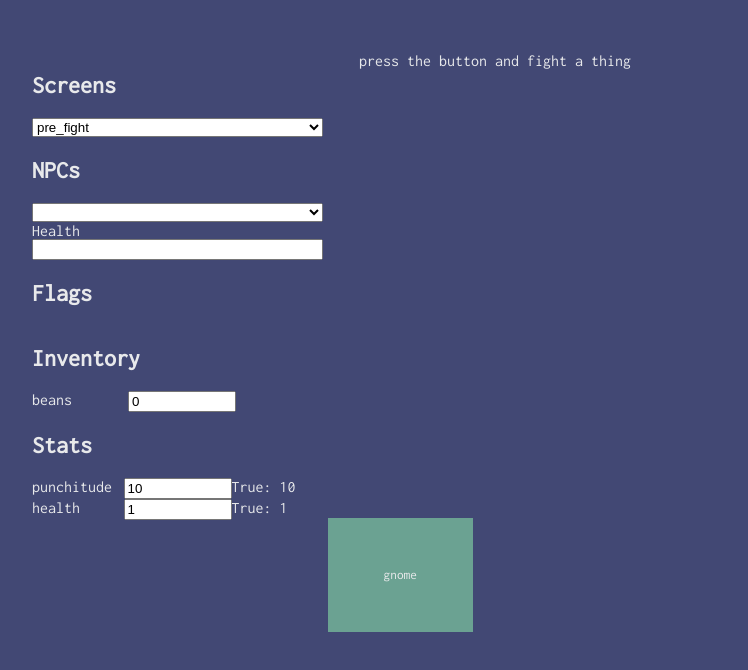
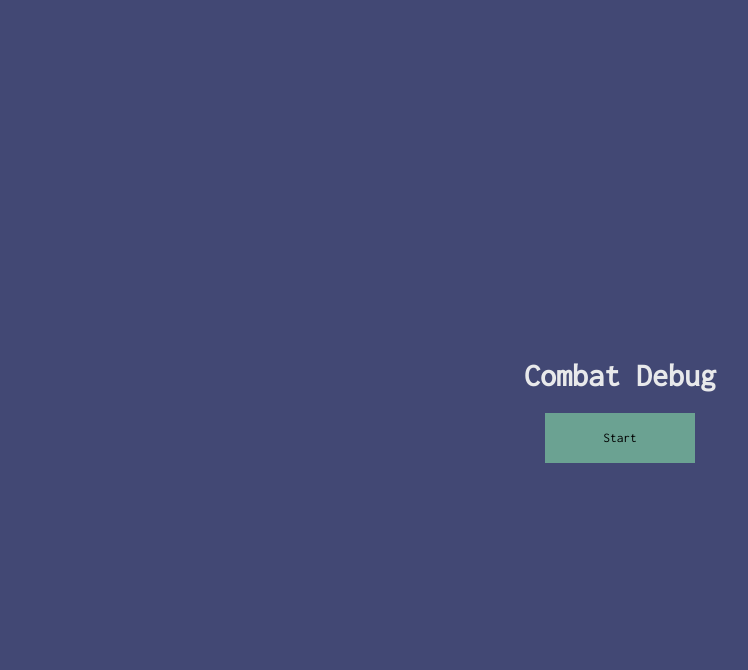
Before and after one commit to TrentWest7190/atheneum, a Vue app: page / in a window 1280 px wide. Shown: the top 670 px of the page, without its empty margins (20-768 px from the left). Built offline with nearby package versions, Linux system fonts and the light colour scheme.

Commit message:
added launch screen

```diff
--- a/src/App.vue
+++ b/src/App.vue
@@ -1,15 +1,19 @@
 <template>
-  <div id="app-container" class="full-height row-flex">
+  <div v-if="launchScreen" id="launch-screen" class="full-height col-flex">
+    <h1>{{Story.config.storyName}}</h1>
+    <button id="start-button" @click="launchScreen = false">Start</button>
+  </div>
+  <div v-else id="app-container" class="full-height row-flex">
     <div class="bordered-box full-height col-md-3">
-      <debug-view class=" bordered-box full-height" :Story="Story" :Player="Player"></debug-view>
+      <debug-view class=" bordered-box full-height game-panel padding-container" :Story="Story" :Player="Player"></debug-view>
     </div>
     <div class="bordered-box col-flex full-height col-md-6">
-      <text-view class="bordered-box col-md-8 text-view" :textArray="paragraphs" :hasMoreParagraphs="Player.additionalParagraphs.length > 0"></text-view>
+      <text-view class="bordered-box col-md-8 text-view game-panel" :textArray="paragraphs" :hasMoreParagraphs="Player.additionalParagraphs.length > 0"></text-view>
       <button-view v-if="buttons" class="bordered-box col-md-4" :buttonArray="buttons" :inCombat="inCombat" @replaceButtons="replaceButtons" @enemyTurn="enemyTurn" @clearAddtParas="Player.additionalParagraphs = []"></button-view>
       <input v-else class="bordered-box col-md-4 main-input" placeholder="Click here to type" @keyup.enter="scene.input.callback($event.target.value)">
     </div>
     <div class="bordered-box full-height col-md-3">
-      <inventory-view class="bordered-box full-height" :Story="Story" :Player="Player"></inventory-view>
+      <inventory-view class="bordered-box full-height game-panel" :Story="Story" :Player="Player"></inventory-view>
     </div>
   </div>
 </template>
@@ -32,6 +36,12 @@ export default {
     ButtonView,
     DebugView,
     InventoryView
+  },
+
+  data () {
+    return {
+      launchScreen: true
+    }
   },
 
   computed: {
@@ -109,6 +119,7 @@ body, html {
   margin: 0px;
   font-family: 'Inconsolata', monospace;
   color: var(--lightest);
+  background-color: var(--primary1);
 }
 
 .main-input {
@@ -121,7 +132,24 @@ body, html {
 #app-container {
   box-sizing: border-box;
   padding: 50px;
-  background-color: var(--primary1)
+}
+
+#start-button {
+  font-family: 'Inconsolata', monospace;
+  background-color: var(--primary2);
+  border: none;
+  width: 150px;
+  height: 50px;
+}
+
+#launch-screen {
+  justify-content: center;
+  align-items: center;
+}
+
+.game-panel {
+  background-color: var(--primary2);
+  border-radius: 20px;
 }
 
 .text-view {
@@ -166,4 +194,9 @@ body, html {
 .full-height {
   height: 100%;
 }
+
+.padding-container {
+  padding-left: 10px;
+  padding-right: 10px;
+}
 </style>
--- a/src/components/ButtonView.vue
+++ b/src/components/ButtonView.vue
@@ -37,6 +37,7 @@ export default {
 <style>
 .flex-wrap {
   flex-wrap: wrap;
+  padding: 10px;
 }
 
 .event-button {
@@ -47,5 +48,6 @@ export default {
   border: 1px solid var(--primary1);
   font-family: 'Inconsolata', monospace;
   color: var(--lightest);
+  border-radius: 5px;
 }
 </style>
--- a/src/components/TextView.vue
+++ b/src/components/TextView.vue
@@ -24,6 +24,8 @@ export default {
 p {
   margin-top: 0px;
   text-indent: 2.0em;
+  margin-left: 10px;
+  margin-right: 10px;
 }
 
 .bold {
--- a/src/stories/combat.js
+++ b/src/stories/combat.js
@@ -43,7 +43,8 @@ const statData = {
 }
 
 const config = {
-  startScreenId: 'pre_fight'
+  startScreenId: 'pre_fight',
+  storyName: 'Combat Debug'
 }
 
 const combatFormulas = {
```
